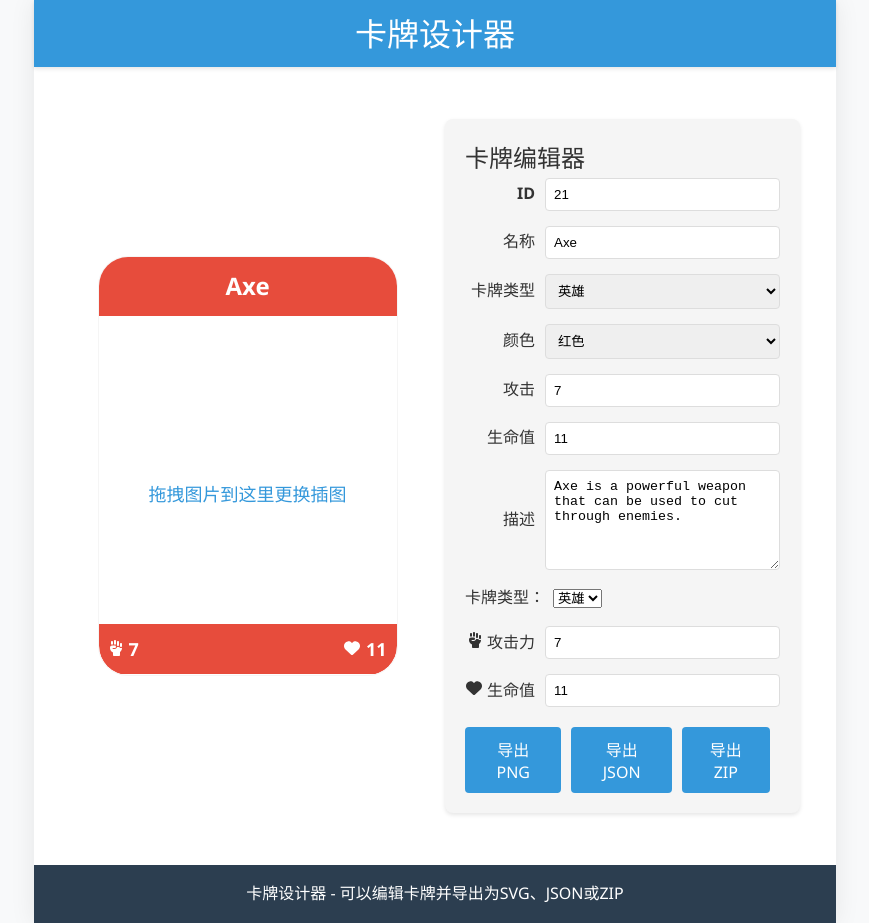
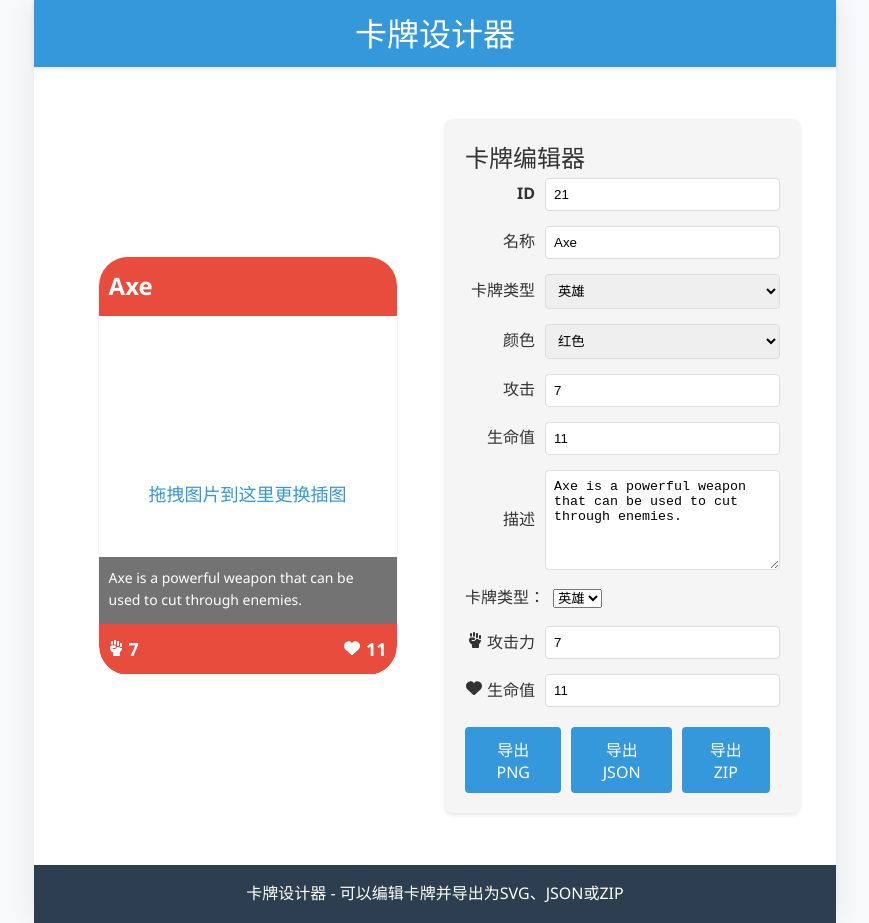
Before and after one commit to zhy0216/card-designer, a React (Vite) app: page / in a window 1280 px wide. Shown: the whole page, without its empty margins (205-1074 px from the left). Built offline with nearby package versions, Linux system fonts and the light colour scheme.

Commit message:
add mana

```diff
--- a/src/components/CardDesigner.jsx
+++ b/src/components/CardDesigner.jsx
@@ -4,7 +4,7 @@ import { toPng } from 'html-to-image';
 import { saveAs } from 'file-saver';
 import JSZip from 'jszip';
 import { BaseCardEditor, HeroCardEditor, SpellCardEditor, CreepCardEditor } from './CardEditors';
-import CardPreviewComponent from './CardPreviewComponent';
+import CardPreview from './CardPreview';
 
 const grey = "#7f8c8d"
 // 样式组件
@@ -38,78 +38,6 @@ const PreviewPanel = styled.div`
   padding: 20px;
 `;
 
-const CardPreview = styled.div`
-  width: 300px;
-  height: 420px;
-  position: relative;
-  border-radius: 15px;
-  overflow: hidden;
-  box-shadow: 0 4px 8px rgba(0, 0, 0, 0.2);
-`;
-
-const CardHeader = styled.div`
-  padding: 10px;
-  background-color: ${props => {
-    switch(props.color) {
-      case 'Red': return '#e74c3c';
-      case 'Blue': return '#3498db';
-      case 'Green': return '#2ecc71';
-      // case 'Yellow': return '#f1c40f';
-      // case 'Purple': return '#9b59b6';
-      default: return '#95a5a6';
-    }
-  }};
-  color: white;
-  text-align: center;
-`;
-
-const CardBody = styled.div`
-
-  background-color: #fff;
-  height: calc(100% - 60px);
-  display: flex;
-  flex-direction: column;
-`;
-
-const CardName = styled.h2`
-  margin: 0;
-  font-size: 24px;
-  text-align: center;
-`;
-
-const CardType = styled.div`
-  font-size: 16px;
-  color: ${grey};
-  margin-bottom: 10px;
-  text-align: center;
-`;
-
-const CardStats = styled.div`
-  margin-top: auto;
-  display: flex;
-  justify-content: space-between;
-  padding: 10px;
-  border-top: 1px solid #eee;
-`;
-
-const StatBox = styled.div`
-  display: flex;
-  align-items: center;
-`;
-
-const StatValue = styled.div`
-  font-size: 24px;
-  font-weight: bold;
-  color: ${props => props.type === 'attack' ? '#e74c3c' : '#3498db'};
-`;
-
-const StatLabel = styled.div`
-  font-size: 14px;
-  color: ${grey};
-  display: flex;
-  align-items: center;
-  justify-content: center;
-`;
 
 const ButtonGroup = styled.div`
   margin-top: 20px;
@@ -271,7 +199,7 @@ const CardDesigner = () => {
   return (
     <DesignerContainer>
       <PreviewPanel>
-        <CardPreviewComponent card={card} cardRef={cardRef} handleChange={handleChange} />
+        <CardPreview card={card} cardRef={cardRef} handleChange={handleChange} />
       </PreviewPanel>
       <EditorPanel>
         <h2>卡牌编辑器</h2>
--- /dev/null
+++ b/src/components/CardPreview.jsx
@@ -0,0 +1,27 @@
+import React from 'react';
+import HeroCardTemplate from './CardTemplates/HeroCardTemplate';
+import CreepCardTemplate from './CardTemplates/CreepCardTemplate';
+import SpellCardTemplate from './CardTemplates/SpellCardTemplate';
+
+const CardPreviewComponent = ({ card, cardRef, handleImageChange, handleChange, ...props }) => {
+  const type = card.cardType?.toLowerCase();
+  const handleImgChange = (img) => {
+    if (handleChange) {
+      handleChange({ target: { name: 'descriptionImage', value: img } });
+    }
+    if (handleImageChange) handleImageChange(img);
+  };
+  if (type === 'hero') {
+    return <HeroCardTemplate ref={cardRef} card={card} onImageChange={handleImgChange} {...props} />;
+  }
+  if (type === 'creep') {
+    return <CreepCardTemplate ref={cardRef} card={card} onImageChange={handleImgChange} {...props} />;
+  }
+  if (type === 'spell') {
+    return <SpellCardTemplate ref={cardRef} card={card} onImageChange={handleImgChange} {...props} />;
+  }
+  // fallback
+  return <div>暂不支持该卡牌类型的预览</div>;
+};
+
+export default CardPreviewComponent;
--- a/src/components/CardPreviewComponent.jsx
+++ /dev/null
@@ -1,146 +0,0 @@
-import React from 'react';
-import styled from '@emotion/styled';
-import HeroCardTemplate from './CardTemplates/HeroCardTemplate';
-import CreepCardTemplate from './CardTemplates/CreepCardTemplate';
-import SpellCardTemplate from './CardTemplates/SpellCardTemplate';
-
-const grey = "#7f8c8d";
-const cardColors = {
-  Red: "#e74c3c",
-  Blue: "#3498db",
-  Green: "#2ecc71",
-  Default: "#95a5a6"
-};
-
-const CardPreview = styled.div`
-  width: 300px;
-  height: 420px;
-  position: relative;
-  border-radius: 30px;
-  overflow: hidden;
-`;
-
-const CardHeader = styled.div`
-  padding: 10px;
-  background-color: ${({ color }) => cardColors[color] || cardColors.Default};
-  color: white;
-  text-align: center;
-`;
-
-const CardBody = styled.div`
-  background-color: #fff;
-  height: calc(100% - 60px);
-  display: flex;
-  flex-direction: column;
-`;
-
-const CardName = styled.h2`
-  margin: 0;
-  font-size: 24px;
-  text-align: center;
-`;
-
-const CardType = styled.div`
-  font-size: 16px;
-  color: ${grey};
-  margin-bottom: 10px;
-  text-align: center;
-`;
-
-const CardStats = styled.div`
-  margin-top: auto;
-  display: flex;
-  justify-content: space-between;
-  padding: 10px;
-  border-top: 1px solid ${({ color }) => cardColors[color] || cardColors.Default};
-`;
-
-const StatBox = styled.div`
-  display: flex;
-  align-items: center;
-`;
-
-const StatValue = styled.div`
-  font-size: 24px;
-  font-weight: bold;
-  color: ${props => props.type === 'attack' ? '#e74c3c' : '#3498db'};
-`;
-
-const StatLabel = styled.div`
-  font-size: 14px;
-  color: ${grey};
-  display: flex;
-  align-items: center;
-  justify-content: center;
-`;
-
-const CardBottomContainer = styled.div`
-  position: absolute;
-  left: 0;
-  right: 0;
-  bottom: 0;
-  z-index: 10;
-  display: flex;
-  flex-direction: column;
-  pointer-events: none;
-  /* 高斯模糊背景 */
-  backdrop-filter: blur(12px);
-  -webkit-backdrop-filter: blur(12px);
-  background: rgba(255,255,255,0.55);
-`;
-
-const DescriptionBox = styled.div`
-  padding: 10px;
-  font-size: 14px;
-  color: #333;
-  white-space: pre-line;
-  border-radius: 0 0 8px 8px;
-  margin-bottom: 2px;
-  pointer-events: auto;
-`;
-
-const ImageLayer = styled.div`
-  position: absolute;
-  z-index: 2;
-  left: 0;
-  top: 0;
-  width: 100%;
-  height: 100%;
-  pointer-events: none;
-`;
-
-const DragHint = styled.div`
-  position: absolute;
-  left: 0; top: 0; right: 0; bottom: 0;
-  display: flex;
-  align-items: center;
-  justify-content: center;
-  color: #3498db;
-  font-size: 20px;
-  font-weight: bold;
-  z-index: 20;
-  pointer-events: none;
-`;
-
-const CardPreviewComponent = ({ card, cardRef, handleImageChange, handleChange, ...props }) => {
-  const type = card.cardType?.toLowerCase();
-  const handleImgChange = (img) => {
-    if (handleChange) {
-      handleChange({ target: { name: 'descriptionImage', value: img } });
-    }
-    if (handleImageChange) handleImageChange(img);
-  };
-  if (type === 'hero') {
-    return <HeroCardTemplate ref={cardRef} card={card} onImageChange={handleImgChange} {...props} />;
-  }
-  if (type === 'creep') {
-    return <CreepCardTemplate ref={cardRef} card={card} onImageChange={handleImgChange} {...props} />;
-  }
-  if (type === 'spell') {
-    return <SpellCardTemplate ref={cardRef} card={card} onImageChange={handleImgChange} {...props} />;
-  }
-  // fallback
-  return <div>暂不支持该卡牌类型的预览</div>;
-};
-
-export default CardPreviewComponent;
--- a/src/components/CardTemplates/CreepCardTemplate.jsx
+++ b/src/components/CardTemplates/CreepCardTemplate.jsx
@@ -2,7 +2,7 @@ import React, { forwardRef } from 'react';
 import { FontAwesomeIcon } from '@fortawesome/react-fontawesome';
 import { faFistRaised, faHeart, faCrop } from '@fortawesome/free-solid-svg-icons';
 import useImageCropper from '../../hooks/useImageCropper.jsx';
-import { cardColors, CardPreview, CardHeader, CardBody, CardName, CardBottomContainer, DescriptionBox, CardStats, StatBox, StatLabel, StatValue } from './styled.jsx';
+import { cardColors, CardPreview, CardHeader, CardBody, CardName, CardBottomContainer, DescriptionBox, CardStats, StatBox, StatLabel, StatValue, ManaCostCircle } from './styled.jsx';
 
 const CreepCardTemplate = forwardRef(({ card, onImageChange }, ref) => {
   const { cropperZone } = useImageCropper({
@@ -16,7 +16,11 @@ const CreepCardTemplate = forwardRef(({ card, onImageChange }, ref) => {
   return (
     <CardPreview ref={ref}>
       <CardHeader color={card.color}>
-        <CardName>{card.name}</CardName>
+        <div style={{ display: 'flex', alignItems: 'center' }}>
+          {/* 法力值展示 */}
+          <ManaCostCircle>{card.manaCost || 0}</ManaCostCircle>
+          <CardName>{card.name}</CardName>
+        </div>
       </CardHeader>
       <CardBody style={{ position: 'relative', flex: 1, overflow: 'hidden' }}>
         {cropperZone}
--- a/src/components/CardTemplates/HeroCardTemplate.jsx
+++ b/src/components/CardTemplates/HeroCardTemplate.jsx
@@ -16,7 +16,9 @@ const HeroCardTemplate = forwardRef(({ card, onImageChange }, ref) => {
   return (
     <CardPreview ref={ref}>
       <CardHeader color={card.color}>
-        <CardName>{card.name}</CardName>
+        <div style={{ display: 'flex', alignItems: 'center' }}>
+          <CardName>{card.name}</CardName>
+        </div>
       </CardHeader>
       <CardBody style={{ position: 'relative', flex: 1, overflow: 'hidden' }}>
         {cropperZone}
--- a/src/components/CardTemplates/SpellCardTemplate.jsx
+++ b/src/components/CardTemplates/SpellCardTemplate.jsx
@@ -1,6 +1,6 @@
 import React, { forwardRef } from 'react';
 import useImageCropper from '../../hooks/useImageCropper.jsx';
-import { cardColors, CardPreview, CardHeader, CardBody, CardName, CardBottomContainer, DescriptionBox } from './styled.jsx';
+import { cardColors, CardPreview, CardHeader, CardBody, CardName, CardBottomContainer, DescriptionBox, ManaCostCircle } from './styled.jsx';
 
 const SpellCardTemplate = forwardRef(({ card, onImageChange }, ref) => {
   const { cropperZone } = useImageCropper({
@@ -14,7 +14,11 @@ const SpellCardTemplate = forwardRef(({ card, onImageChange }, ref) => {
   return (
     <CardPreview ref={ref}>
       <CardHeader color={card.color}>
-        <CardName>{card.name}</CardName>
+        <div style={{ display: 'flex', alignItems: 'center' }}>
+          {/* 法力值展示 */}
+          <ManaCostCircle>{card.manaCost || 0}</ManaCostCircle>
+          <CardName>{card.name}</CardName>
+        </div>
       </CardHeader>
       <CardBody style={{ position: 'relative', flex: 1, overflow: 'hidden' }}>
         {cropperZone}
--- a/src/components/CardTemplates/styled.jsx
+++ b/src/components/CardTemplates/styled.jsx
@@ -45,7 +45,7 @@ export const CardBottomContainer = styled.div`
   flex-direction: column;
   pointer-events: none;
   backdrop-filter: blur(10px);
-  background-color: rgba(255,255,255,0.55);
+  background-color: rgba(0,0,0,0.55);
 `;
 
 export const DescriptionBox = styled.div`
@@ -83,4 +83,20 @@ export const StatValue = styled.span`
   color: white;
 `;
 
+export const ManaCostCircle = styled.div`
+  width: 36px;
+  height: 36px;
+  border-radius: 50%;
+  color: white;
+  font-size: 20px;
+  font-weight: bold;
+  display: flex;
+  align-items: center;
+  justify-content: center;
+  border: 3px solid white;
+  margin-right: 10px;
+  margin-left: 2px;
+  user-select: none;
+`;
+
 // 可继续在这里添加其它通用样式组件
--- a/src/hooks/useImageCropper.jsx
+++ b/src/hooks/useImageCropper.jsx
@@ -205,16 +205,9 @@ export default function useImageCropper({
               onZoomChange={setZoom}
               onCropComplete={handleCropComplete}
             />
-            {/* 新增：确认裁剪按钮 */}
-            <button
-              style={{ position: 'absolute', right: 10, bottom: 10, zIndex: 10, background: '#3498db', color: '#fff', border: 'none', borderRadius: 4, padding: '6px 16px', cursor: 'pointer', fontWeight: 600 }}
-              onClick={handleCropConfirm}
-            >
-              确认裁剪
-            </button>
           </div>
           <div style={{ marginTop: 16 }}>
-            <button onClick={confirmCrop} style={{ marginRight: 8 }}>确认裁剪</button>
+            <button onClick={handleCropConfirm} style={{ marginRight: 8 }}>确认裁剪</button>
             <button onClick={cancelCrop}>取消</button>
           </div>
         </div>
```
